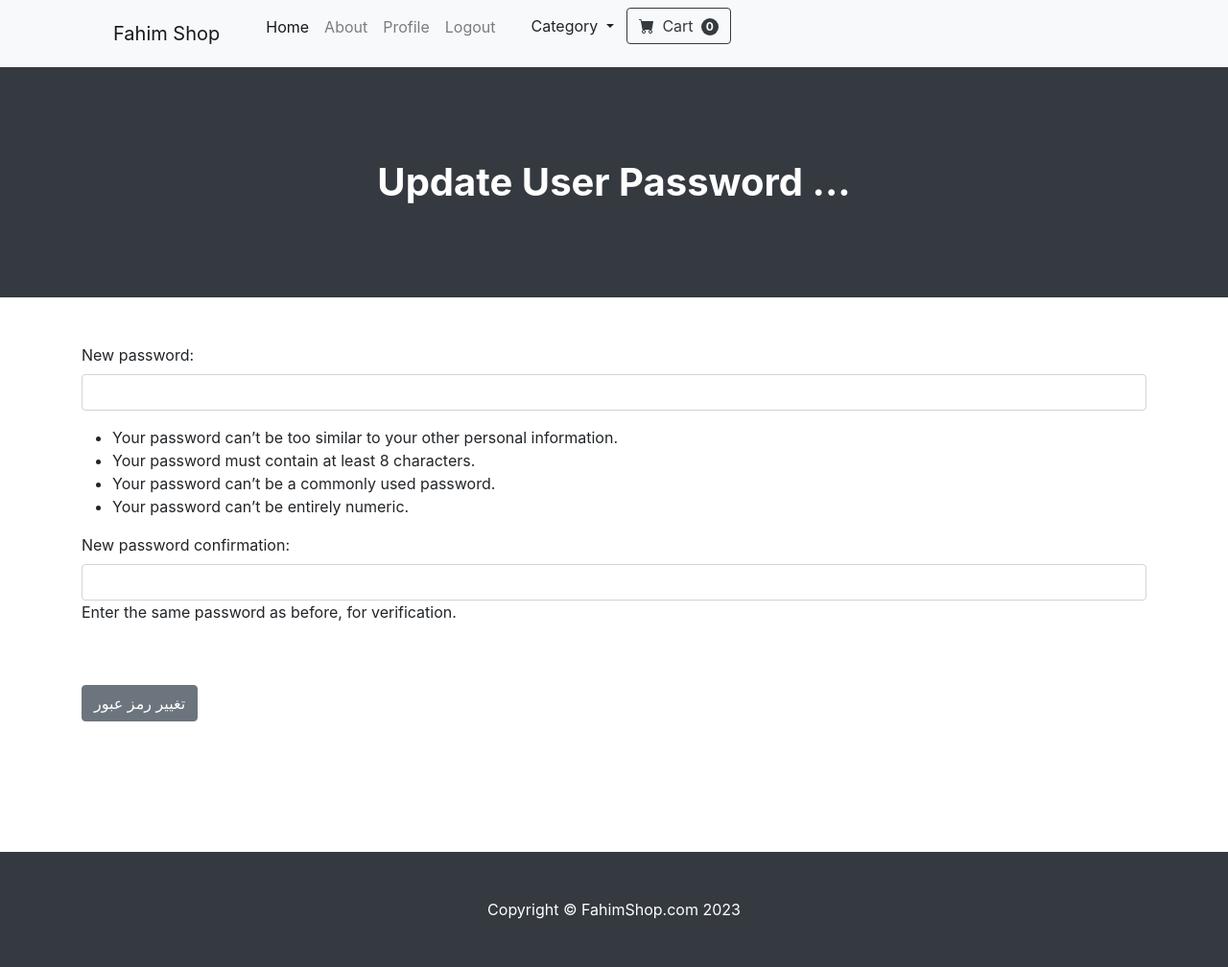
After one commit to FahimReza1386/FahimShop, a Django app: page /Update_password/ in a window 1280 px wide. The commit adds this page. Shown: the whole page at 96% size. Run offline with Django 5.2, Linux system fonts and the light colour scheme; a user stored in the database is signed in; some libraries are stand-ins or nearby versions.

Commit message:
Create The Page of Change Profile and Change Password

```diff
--- a/Website/Store/forms.py
+++ b/Website/Store/forms.py
@@ -1,5 +1,5 @@
 from django.contrib.auth.models import User
-from django.contrib.auth.forms import  UserCreationForm
+from django.contrib.auth.forms import  UserCreationForm , UserChangeForm , SetPasswordForm
 from django import forms
 
 class RegisterForm(UserCreationForm):
@@ -20,3 +20,39 @@ class RegisterForm(UserCreationForm):
     class Meta:
         model = User
         fields = ('first_name', 'last_name', 'email', 'username', 'password1')
+
+
+
+class UpdateUserForm(UserChangeForm):
+    def __init__(self, *args, **kwargs):
+        super(UpdateUserForm, self).__init__(*args, **kwargs)
+        for item in self.visible_fields():
+            item.field.widget.attrs['class'] = 'form-control'
+            item.field.widget.attrs['style'] = 'text-align: center;'
+
+    # Hide Password Stuff
+    password = None
+    # Get Other Fields
+
+    first_name = forms.CharField(required=True, label='First_Name')
+    last_name = forms.CharField(required=False, label='Last_Name')
+    email = forms.EmailField(required=True, widget=forms.TextInput(), label='Email')
+    username = forms.CharField(required=True, label='Username', max_length=50, min_length=5)
+
+    class Meta:
+        model = User
+        fields = ('first_name', 'last_name', 'email', 'username')
+
+
+
+class UpdatePassword(SetPasswordForm):
+
+    def __init__(self, *args, **kwargs):
+        super(UpdatePassword , self).__init__(*args , **kwargs)
+        for item in self.visible_fields():
+            item.field.widget.attrs['class'] = 'form-control'
+            item.field.widget.attrs['style'] = 'text-align: center;'
+
+    class Meta:
+        model = User
+        fields = ('new_password1', 'new_password2')
--- a/Website/Store/templates/Home.html
+++ b/Website/Store/templates/Home.html
@@ -12,8 +12,8 @@
         <header class="bg-dark py-5">
             <div class="container px-4 px-lg-5 my-5">
                 <div class="text-center text-white">
-                    <h1 class="display-4 fw-bolder">My Products in Fahim Shop</h1>
-                    <p class="lead fw-normal text-white-50 mb-0">WellCome to the My Shop.</p>
+                    <h1 class="display-4 fw-bolder">Hi Man/Woman &#128516;</h1>
+                    <p class="lead fw-normal text-white-50 mb-0">WellCome to the Fahim Shop.</p>
                 </div>
             </div>
         </header>
--- a/Website/Store/templates/Product.html
+++ b/Website/Store/templates/Product.html
@@ -82,6 +82,7 @@
             },
             success: function (json) {
                 document.getElementById("cart_quantity").textContent = json.qty
+                location.reload()
             },
             error: function (xhr, errmsg, err) {
                 console.log(xhr)
--- a/Website/Store/templates/base.html
+++ b/Website/Store/templates/base.html
@@ -24,16 +24,15 @@
 
     {% if messages %}
         {% for message in messages %}
-            <div class="alert alert-warning alert-dismissible">
-                  <button type="button" class="close"data-dismiss="alert">&times;</button>
-                    {{ message }}
+            <div class="alert alert-secondary alert-dismissible " dir="rtl">
+                  <button type="button" class="close"  style="color: black ;position: relative ; float: left ; padding-top: 5px;" data-dismiss="alert">&times;</button>
+                    <p class="text-right" style="color: black ; position: relative ; top: 5px;">{{ message }}</p>
             </div>
         {% endfor %}
     {% endif %}
 
     {% block content %}
     {% endblock %}
-
 
     <!-- Footer-->
         <footer class="py-5 bg-dark">
--- a/Website/Store/templates/navbar.html
+++ b/Website/Store/templates/navbar.html
@@ -7,15 +7,16 @@
                     <ul class="navbar-nav me-auto mb-2 mb-lg-0 ms-lg-4">
                         <li class="nav-item"><a class="nav-link active" aria-current="page" href="/">Home</a></li>
                         <li class="nav-item"><a class="nav-link" href="{% url 'About' %}">About</a></li>
-
+                                                  <li class="nav-item"><a class="nav-link" href="{% url 'Update_User' %}">Profile</a></li>
 
 
                         {% if user.is_authenticated %}
-                        <li class="nav-item"><a class="nav-link" href="{% url 'Logout' %}">Logout</a></li>
+                          <li class="nav-item"><a class="nav-link" href="{% url 'Logout' %}">Logout</a></li>
                         {% else %}
 
                         <li class="nav-item"><a class="nav-link" href="{% url 'Login' %}">Login</a></li>
                         <li class="nav-item"><a class="nav-link" href="{% url 'Register' %}">Register</a></li>
+
                         {% endif %}
 
                         <div class="dropdown">
@@ -23,7 +24,7 @@
                         Category
                     </button>
                  <div class="dropdown-menu">
-                          <a class="dropdown-item" href="/">همه محصولات</a>
+                          <a class="dropdown-item" href="Category_summary/">همه محصولات</a>
                     <a class="dropdown-item" href="/Category/لپ-تاپ">لپ تاپ</a>
                     <a class="dropdown-item" href="/Category/پرینتر">پرینتر</a>
                     <a class="dropdown-item" href="/Category/موبایل">موبایل</a>
--- /dev/null
+++ b/Website/Store/templates/update_password.html
@@ -0,0 +1,39 @@
+{% extends 'base.html' %}
+
+
+
+{% block content %}
+
+
+<!--  ------------- Header Page -------------- -->
+
+            <header class="bg-dark py-5">
+            <div class="container px-4 px-lg-5 my-5">
+                <div class="text-center text-white">
+                    <h1 class="display-10 fw-bolder">Update User Password ...</h1>
+                </div>
+            </div>
+        </header>
+
+
+    <div class="container mt-5">
+        <form action="{% url 'Update_Password' %}" method="post" >
+    {% csrf_token %}
+
+            {{ form.as_p }}
+    <br/><br/>
+    <button type="submit" class="btn btn-secondary">
+         تغییر رمز عبور
+    </button>
+
+
+</form>
+    </div>
+
+
+
+
+
+
+<br/><br/><br/><br/><br/>
+{% endblock %}
--- a/Website/Store/urls.py
+++ b/Website/Store/urls.py
@@ -10,4 +10,7 @@ urlpatterns = [
     path('Register/' , views.Register_User , name='Register'),
     path('Product/<int:id>' , views.Product_View , name='Product'),
     path('Category/<str:foo>' , views.Category1 , name='Admin'),
+    path('Category_summary/' , views.Category_Summary , name='Category_Summary'),
+    path('Update_user/' , views.Update_User , name='Update_User'),
+    path('Update_password/' , views.Update_Password , name='Update_Password'),
 ]
--- a/Website/Store/views.py
+++ b/Website/Store/views.py
@@ -1,16 +1,11 @@
 from django.shortcuts import render , redirect
-from . import models
-from .forms import RegisterForm
+from .forms import RegisterForm , UpdateUserForm , UpdatePassword
 from .models import Category,Product
 from django.contrib.auth import authenticate , login , logout
 from django.contrib import messages
 from django.contrib.auth.models import User
 from django.contrib.auth.forms import UserCreationForm
 from django import forms
-from . import forms
-from django.contrib.auth.models import Group
-
-
 # Create your views here.
 
 
@@ -75,6 +70,59 @@ def Product_View(request , id):
 def Category1(request , foo):
     #Replaces Speaces Whis Dash
     foo = foo.replace('-', ' ')
-    category = Category.objects.get(name=foo)
-    All_Product = Product.objects.filter(category=category).all()
-    return render(request=request , template_name='Category.html' , context={'Product': All_Product , 'Category': category })
+
+    try:
+        category = Category.objects.get(name=foo)
+        All_Product = Product.objects.filter(category=category).all()
+        return render(request=request , template_name='Category.html' , context={'Product': All_Product , 'Category': category })
+    except:
+        messages.success(request , ("That category doesn't exist!"))
+        return redirect('/')
+def Category_Summary(request):
+    Categories = Category.objects.all()
+    return render(request=request, template_name='Category_Summary.html' , context={'Categories': Categories })
+
+
+def Update_User(request):
+    if request.user.is_authenticated:
+        current_users = User.objects.get(id=request.user.id)
+        user_form =  UpdateUserForm(request.POST or None , instance=current_users)
+
+        if user_form.is_valid():
+            user_form.save()
+
+            login(request , current_users)
+            messages.success(request , ('اطلاعات شما با موفقیت بروز شد ..'))
+            return redirect('/')
+        return render(request , template_name="update_user.html" , context={'user_form':user_form})
+
+    else:
+        messages.error(request , ("با سلام برای دسترسی به صفحه پروفایل قبل از ان به اکانت خود وارد شوید ..."))
+        return redirect('/')
+
+
+def Update_Password(request):
+    if request.user.is_authenticated:
+        current_users = request.user
+        # برای اطمینان از اینکه فرد فرم را پر کرده و بر روی دکمه تغییرات کلیک کرده ...
+        if request.method == 'POST':
+
+            form = UpdatePassword(current_users , request.POST)
+            if form.is_valid():
+                form.save()
+                messages.success(request , ('با موفقیت رمز عبور شما تغییر کرد ...'))
+                login(request , current_users)
+                return redirect('/')
+            else:
+                for error in list(form.errors.values()):
+                    messages.error(request , error)
+                    return redirect('Update_Password')
+
+
+        else:
+            form = UpdatePassword(current_users)
+            return render(request , template_name='update_password.html' , context={'form':form})
+
+    else:
+        messages.error(request , ('لطفا برای دسترسی اول به اکانت خود متصل شوید ...'))
+        return redirect('/')
```
Also changed, not shown: Website/Cart/views.py (+7 -0 lines), Website/Store/templates/Category_Summary.html (added, +30 -0 lines), Website/Store/templates/update_user.html (added, +44 -0 lines), Website/db.sqlite3.
